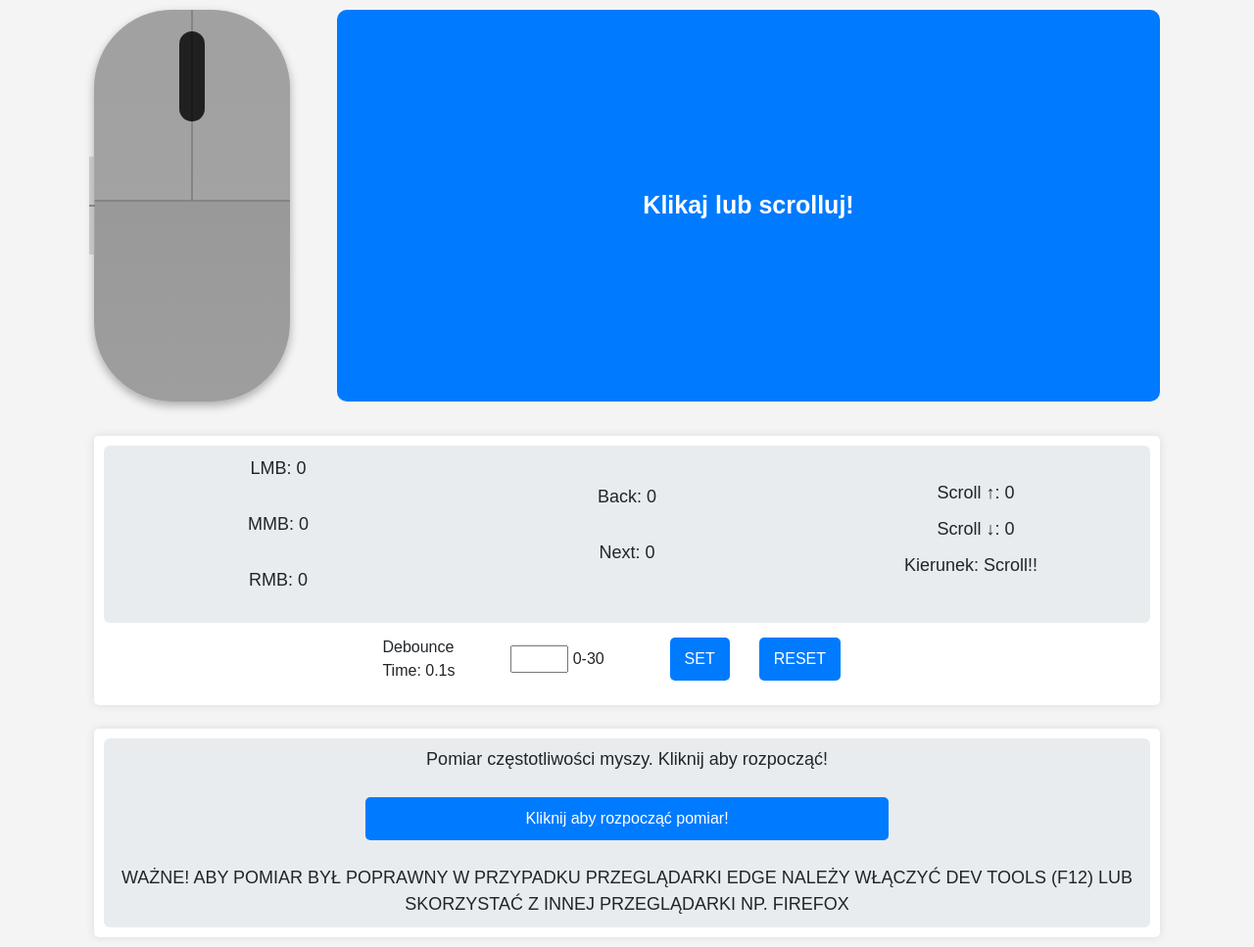
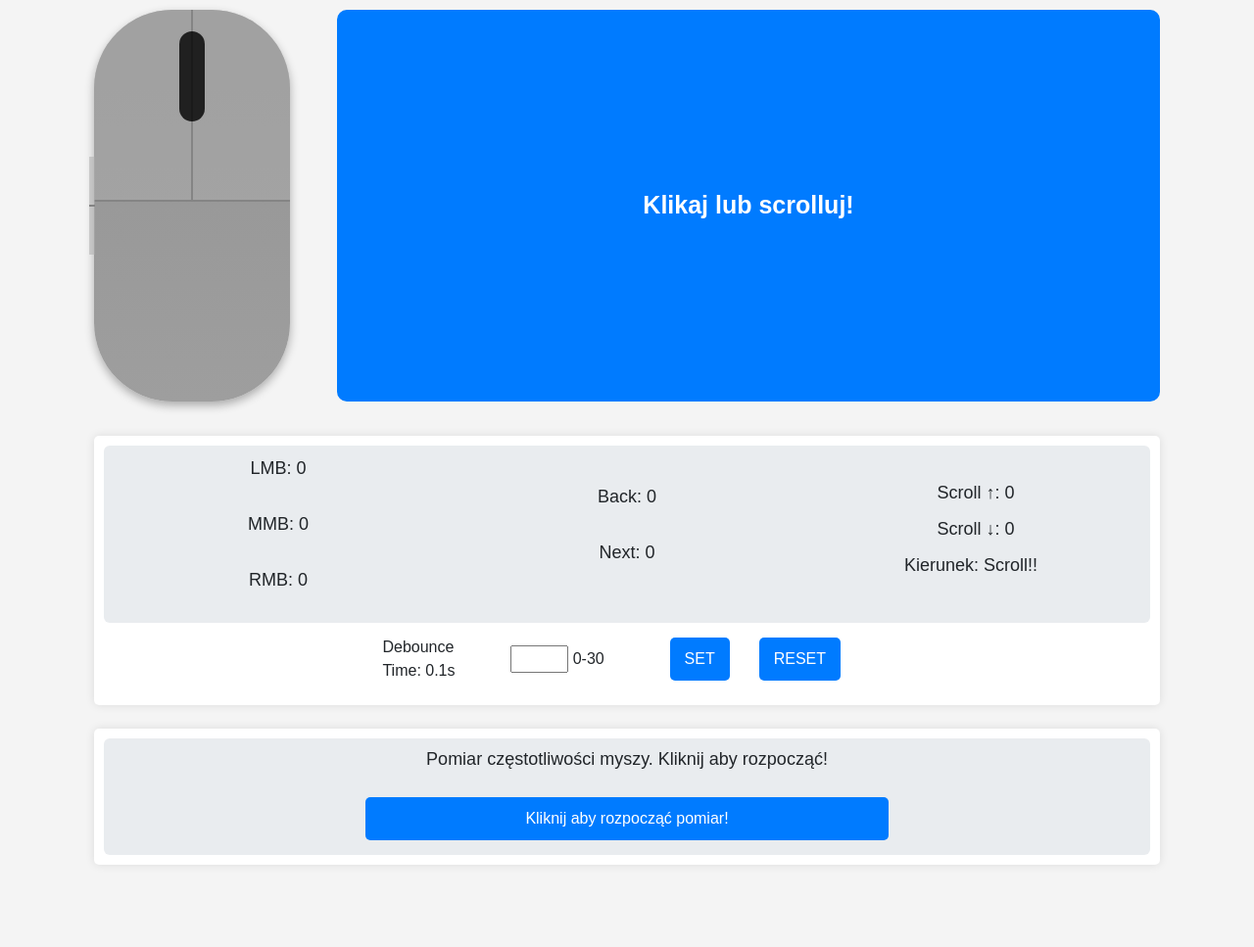
Before and after one commit to shakespeaaR/MouseTester, a plain HTML site: page index.html in a window 1280 px wide. Shown: the whole page at 98% size. After the commit the page ends 893 px from the top, so only its background shows below. Drawn offline with nearby package versions, Linux system fonts and the light colour scheme.

Commit message:
Update index.html

```diff
--- a/index.html
+++ b/index.html
@@ -291,11 +291,6 @@
           </button>
         </div>
         <canvas style="display: none" id="myChart" class="align-items-center justify-content-center"></canvas>
-        <p style="text-align: center; text-transform: uppercase">
-          Ważne! Aby pomiar był poprawny w przypadku przeglądarki EDGE należy
-          włączyć Dev Tools (F12) lub skorzystać z innej przeglądarki np.
-          Firefox
-        </p>
       </div>
     </div>
   </div>
```
